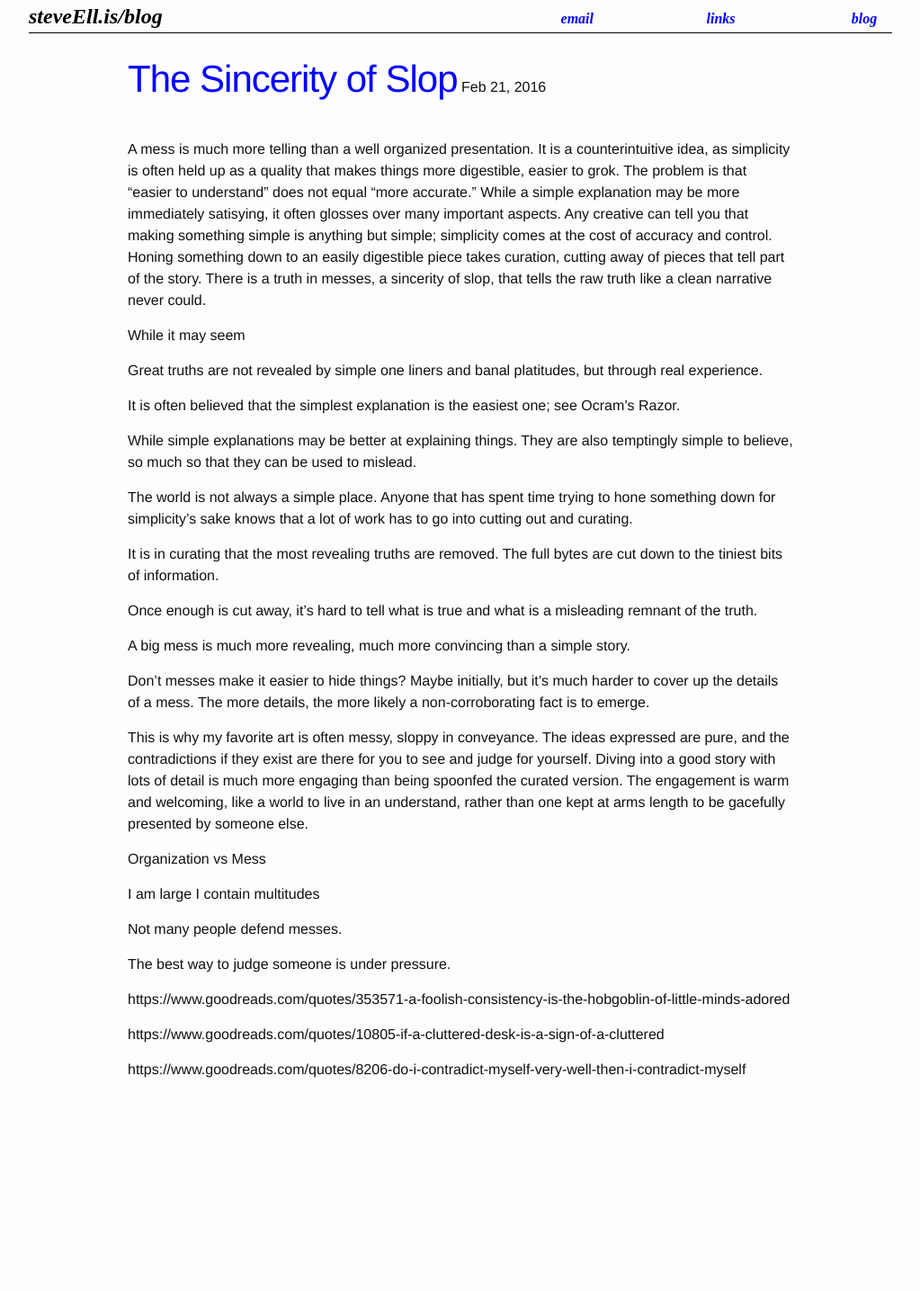
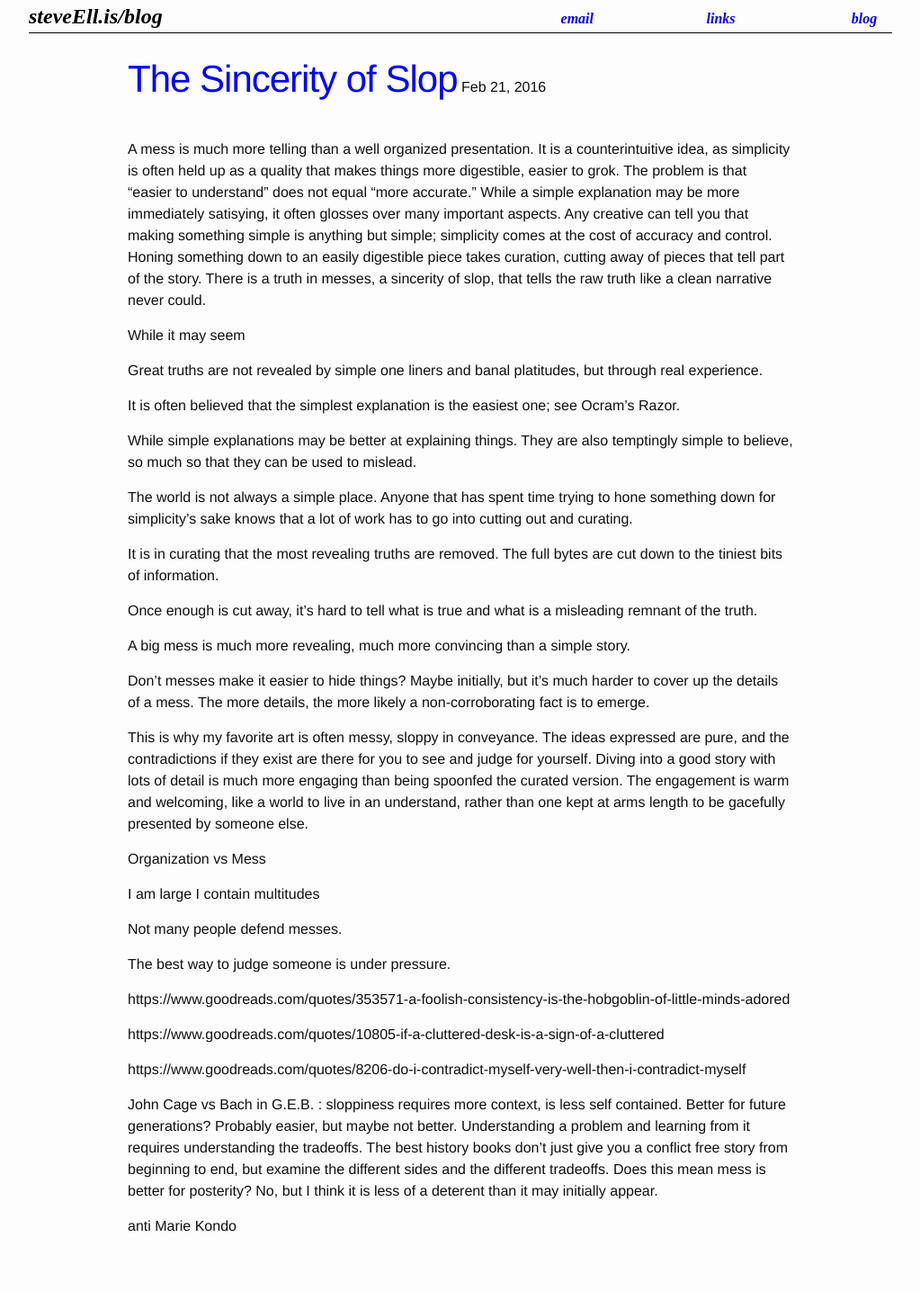
Before and after one commit to se3000/se3000.github.io, a Jekyll site: the page built from drafts/sincerity_of_slop.markdown, in a window 1280 px wide. Shown: the whole page at 90% size, without its empty margins (128-1151 px from the left). Built offline with Jekyll 4.4.1, drawn with Linux system fonts in a browser that asks for light colours; before the commit the page ends 1261 px from its top, so only the background shows below that.

```diff
--- a/drafts/2017-03-03-sioux_falls-rot_forever.markdown
+++ b/drafts/sincerity_of_slop.markdown
@@ -41,3 +41,7 @@
 https://www.goodreads.com/quotes/10805-if-a-cluttered-desk-is-a-sign-of-a-cluttered
 
 https://www.goodreads.com/quotes/8206-do-i-contradict-myself-very-well-then-i-contradict-myself
+
+John Cage vs Bach in G.E.B. : sloppiness requires more context, is less self contained. Better for future generations? Probably easier, but maybe not better. Understanding a problem and learning from it requires understanding the tradeoffs. The best history books don't just give you a conflict free story from beginning to end, but examine the different sides and the different tradeoffs. Does this mean mess is better for posterity? No, but I think it is less of a deterent than it may initially appear.
+
+anti Marie Kondo
```
Also changed, not shown: drafts/2017-03-03-sincerity_of_slop.markdown (deleted, +0 -24 lines).
